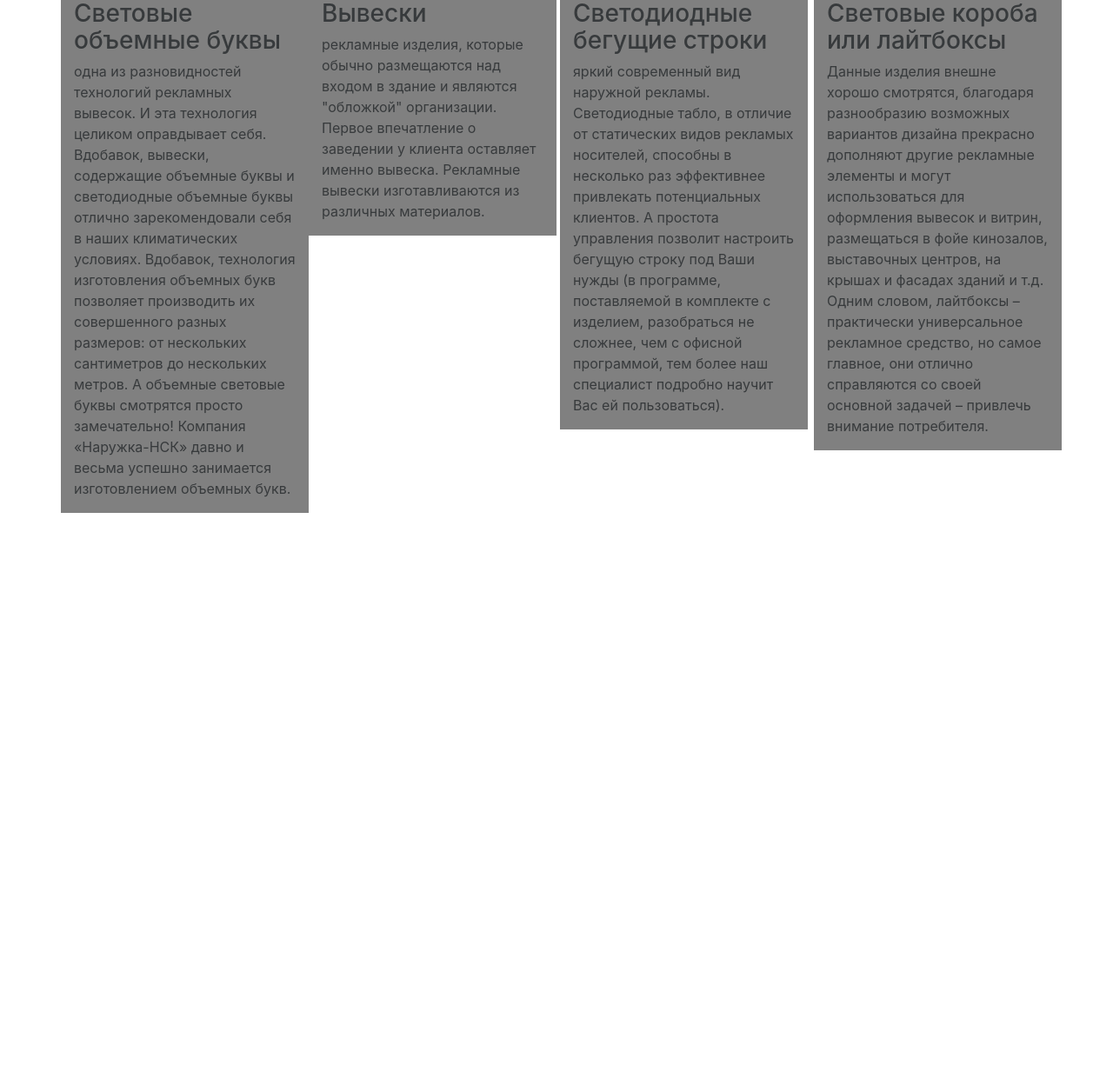
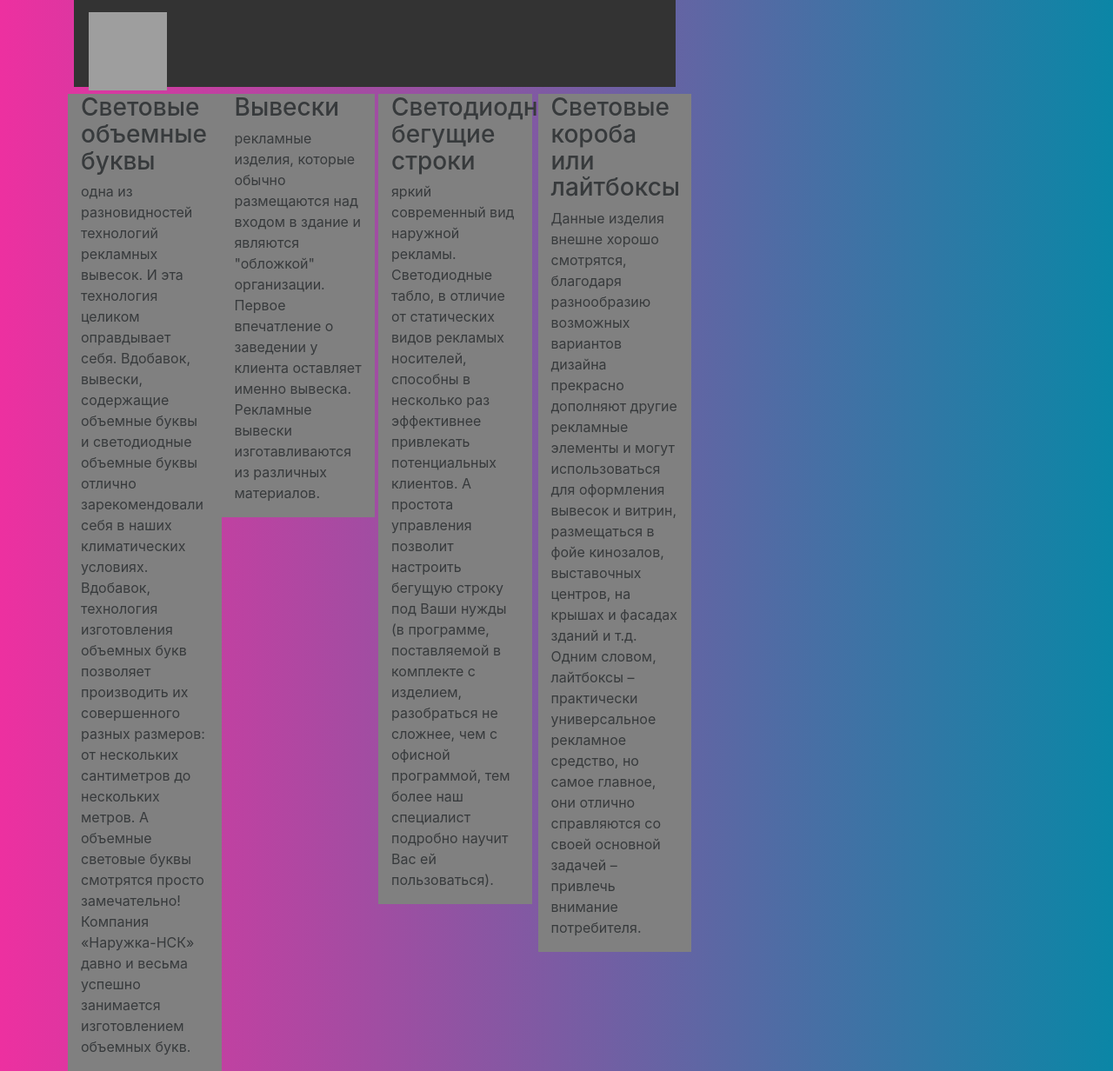
Before and after one commit to AleksandrSlivkin/narugka_nsk, a Django app: page / in a window 1280 px wide. Shown: the whole page at 87% size. Before the commit the page ends 590 px from the top, so only its background shows below. Run offline with Django 3.2, Linux system fonts and the light colour scheme; some libraries are stand-ins or nearby versions; grey boxes are pictures that could not be loaded.

Commit message:
изменено:      mainPage/static/mainPage/css/style.css 	изменено:      mainPage/static/mainPage/js/index.js 	изменено:      mainPage/templates/mainPage/base.html

```diff
--- a/mainPage/static/mainPage/css/style.css
+++ b/mainPage/static/mainPage/css/style.css
@@ -7,3 +7,42 @@
     background: gray;
     margin: 0px 0px 0px 0px;
 }
+body {
+    background-color: #4285F4;
+    background: -webkit-linear-gradient(left, #ed30a0 0%, #0b86a6 100%);
+    background: linear-gradient(to right, #ed30a0 0%, #0b86a6 100%);
+}
+
+#demo {
+	width: 692px;
+	height: 100px;
+	background-color: #333;
+	padding: 8px;
+}
+#demoBackground {
+	position: relative;
+
+	width: 692px;
+	height: 100px;
+	visibility:hidden;
+}
+#logo {
+	position: absolute;
+	background: url(../images/logo.png) no-repeat;
+	height: 90px;
+	width: 90px;
+	top: 6px;
+}
+#txtContainer {
+	position: absolute;
+	left: 100px;
+	top: 14px;
+}
+.txt {
+	font: 68px monospace;
+	position: absolute;
+	color: #afafaf;
+	font-weight: bold;
+	left: 0px;
+	top: 0;
+}
--- a/mainPage/static/mainPage/js/index.js
+++ b/mainPage/static/mainPage/js/index.js
@@ -4,3 +4,40 @@ TweenMax.to("#slipToLeft_1", 4, {left:'0px', repeat:0 , delay:1, ease:Elastic.ea
 TweenMax.to("#slipToLeft_2", 4, {left:'0px', repeat:0 , delay:2, ease:Elastic.easeOut});
 TweenMax.to("#slipToLeft_3", 4, {left:'0px', repeat:0 , delay:3, ease:Elastic.easeOut});
 TweenMax.to("#slipToLeft_4", 4, {left:'0px', repeat:0 , delay:4, ease:Elastic.easeOut});
+$(window).load(function() {
+  var logo = $("#logo"),
+  txtContainer = $("#txtContainer"),
+  tl,
+  txt;
+
+  function splitText(phrase) {
+	var prevLetter, sentence,
+    sentence = phrase.split("");
+    $.each(sentence, function(index, val) {
+      if(val === ""){
+        val = "&nbsp;";
+      }
+      var letter = $("<div/>", {id : "txt" + index}).addClass('txt').html(val).appendTo(txtContainer);
+      if(prevLetter) {$(letter).css("left", ($(prevLetter).position().left + $(letter).width()) + "px");};
+	  prevLetter = letter;
+	});
+    txt = $(".txt");
+  }
+
+  function buildTimeline() {
+		TweenLite.set(txtContainer, {css:{perspective:500}});
+		tl = new TimelineMax({onUpdate:updateUI, repeat:-1, repeatDelay:1, yoyo:true});
+		tl.from(logo, 0.5, {left:'-=90px', ease:Back.easeOut});
+		tl.staggerFrom(txt, 0.4, {alpha:0}, 0.06, "textEffect");
+		tl.staggerFrom(txt, 0.8, {rotationY:"-270deg", top:80, transformOrigin: "50% 50% -80", ease:Back.easeOut}, 0.06, "textEffect");
+		tl.staggerTo(txt, 0.6, {rotationX:"360deg", color:"#90e500", transformOrigin:"50% 50% 10"}, 0.02);
+  }
+
+  function updateUI() {}
+  function init() {
+    splitText("Наружка-НСК.рф");
+    buildTimeline();
+    TweenLite.set($("#demoBackground"), {visibility:"visible"});
+  }
+  init();
+});
--- a/mainPage/templates/mainPage/base.html
+++ b/mainPage/templates/mainPage/base.html
@@ -15,6 +15,11 @@
 
 <body>
 <div class="container">
+    <div id="demo">
+      <div id="demoBackground">
+        <div id="logo"></div>
+        <div id="txtContainer"></div>
+    </div>
     <div class="row">
         <div class="col-xs-12 col-sm-12 col-md-6 col-lg-4 col-xl-3" id="slipToLeft_1">
             <h3>Cветовые объемные буквы</h3>
@@ -59,7 +64,7 @@
 </div>
 
 <script src="{% static 'mainPage/bootstrap/js/bootstrap.min.js' %}"></script>
-<script src="{% static 'mainPage/js/jquery-3.1.1.min.js' %}"></script>
+<script src='http://cdnjs.cloudflare.com/ajax/libs/jquery/2.1.3/jquery.min.js'></script>
 <script src="{% static 'mainPage/js/TweenMax.min.js' %}"></script>
 <script src="{% static 'mainPage/js/index.js' %}"></script>
 </body>
```
